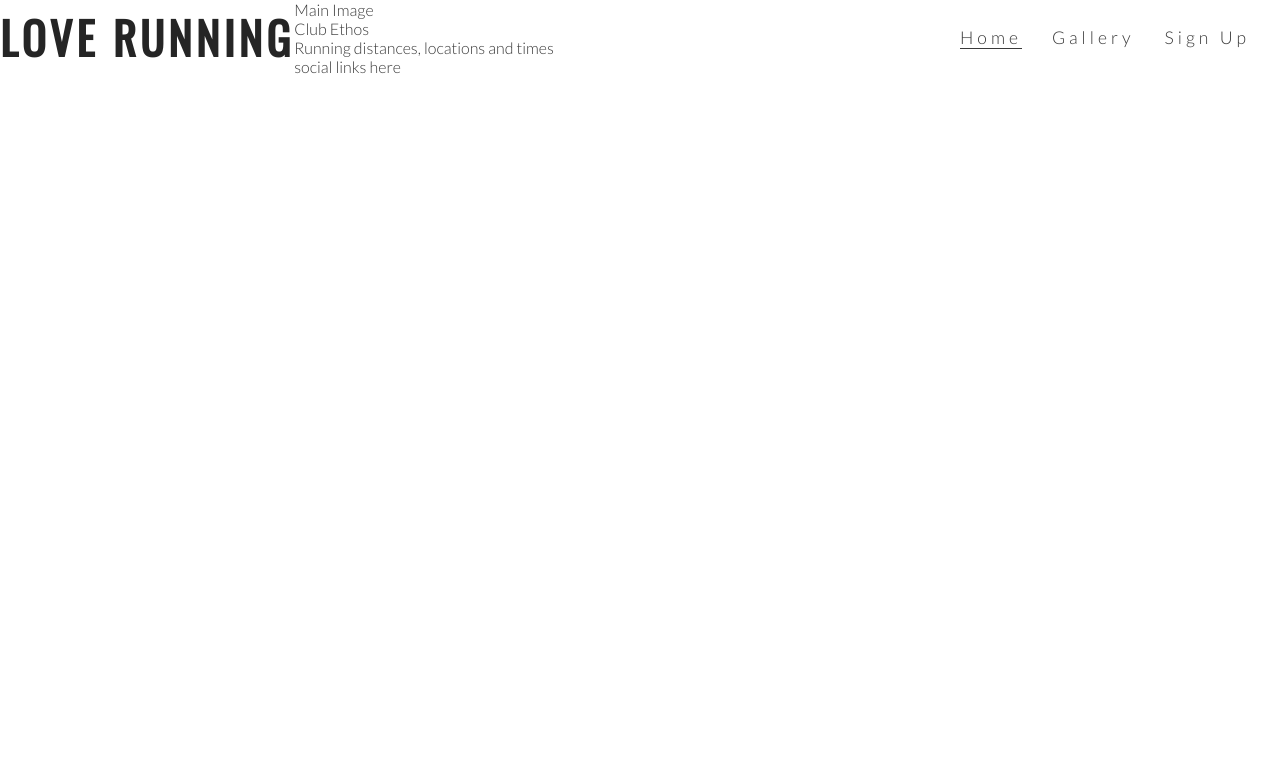
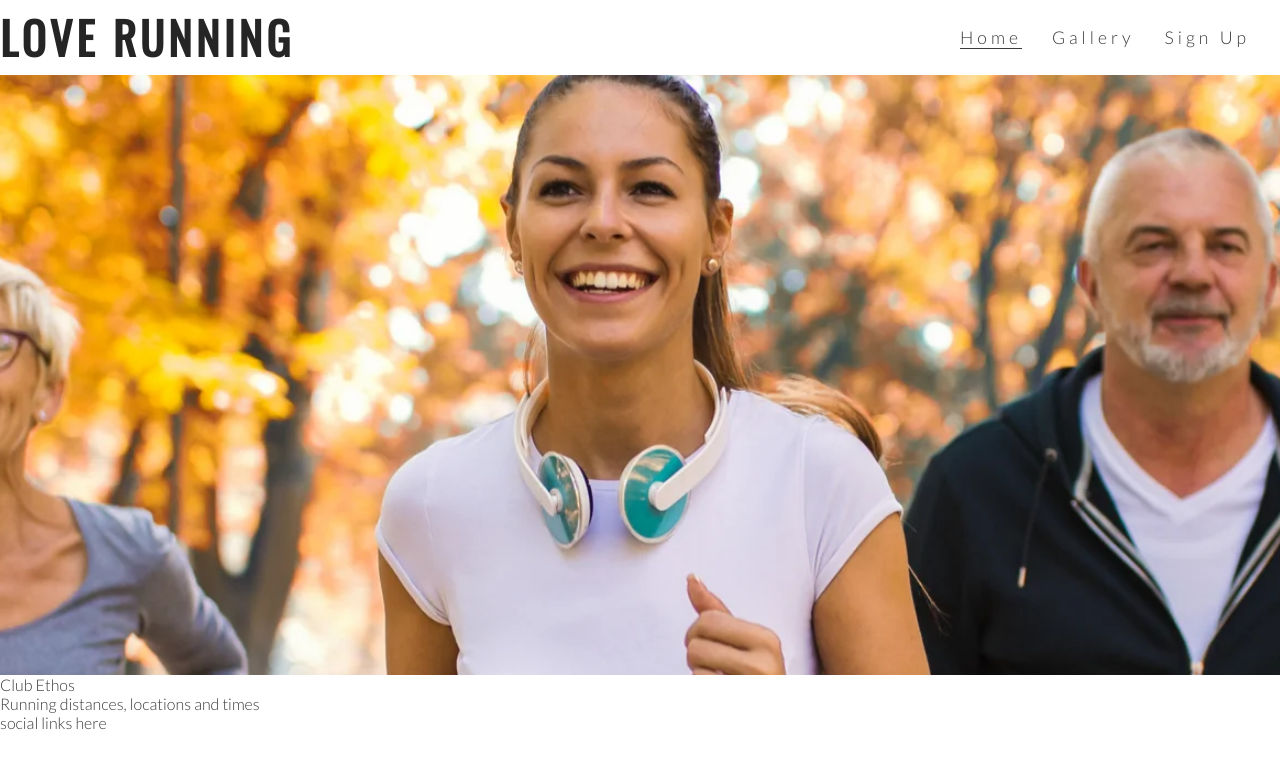
Before and after one commit to AndrosDe/love-running, a plain HTML site: page index.html in a window 1280 px wide. Drawn offline with nearby package versions, Linux system fonts and the light colour scheme.

Commit message:
add hero image and zoom animation

```diff
--- a/assets/css/style.css
+++ b/assets/css/style.css
@@ -26,7 +26,7 @@ h1, h2 {
     font-size: 280%;
 }
 
-/* navigation links */
+/* navigation links - used "display: flex;" and "order: 3>1, etc" to fix the order without changing the code in index.html*/
 
 #menu {
     font-size: 110%;
@@ -40,7 +40,6 @@ h1, h2 {
 }
 
 #menu li {
-
     list-style-type: none;
     margin-right: 30px;
     order: 3>1;
@@ -60,3 +59,32 @@ h1, h2 {
 .active {
     border-bottom: 1px solid #3a3a3a;
 }
+
+/* hero image */
+
+#hero-outer {
+    height: 600px;
+    width: 100%;
+    overflow: hidden;
+}
+
+#hero-image {
+    height: 600px;
+    width: 100%;
+    background: url(../images/hero-image.webp) rgb(235, 133, 18) no-repeat center center;
+
+    /* animates zoom effect on loading page */
+    animation-name: hero-zoom;
+    animation-duration: 5s;
+    animation-fill-mode: forwards;
+}
+
+/* creates the level of zoom for the hero image */
+@keyframes hero-zoom {
+    from{
+        transform: scale(1);
+    }
+    to{
+        transform: scale(1.1);
+    }
+}
--- a/index.html
+++ b/index.html
@@ -32,17 +32,19 @@
         </nav>
     </header>
 
-    <!-- Main Image -->
-    <section>
-        Main Image
+    <!-- hero image -->
+    <section id="hero-outer">
+        <div id="hero-image">
+
+        </div>
     </section>
 
-    <!-- Club Ethos -->
+    <!-- club rthos -->
     <section>
         Club Ethos
     </section>
 
-    <!-- Meetings/ Running distances, locations and times -->
+    <!-- meetings/ running distances, locations and times -->
     <section>
         Running distances, locations and times
     </section>
```
Also changed, not shown: assets/images/hero-image.webp (added).
